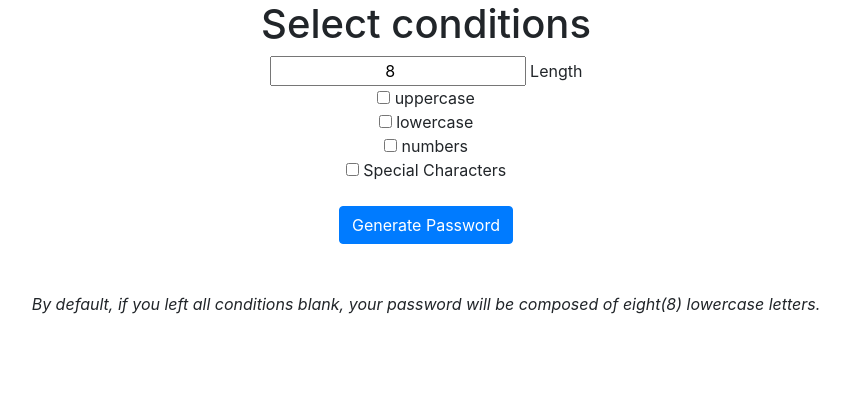
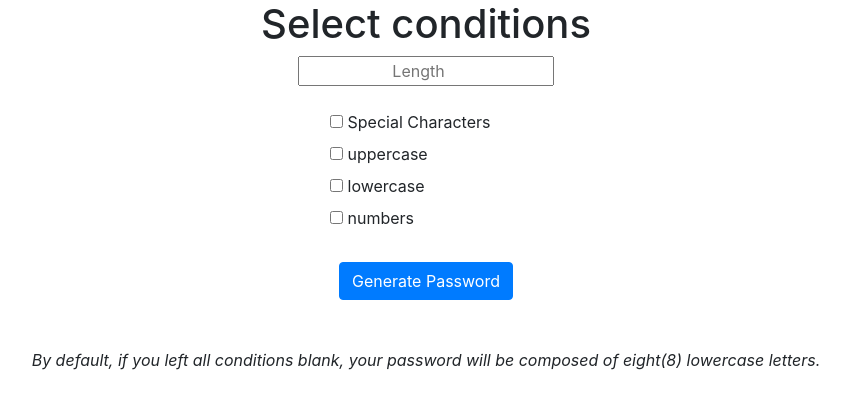
Before and after one commit to Kalle022/django3-password-generator, a Django app: page / in a window 1280 px wide. Shown: the part 56-465 px from the top of the page, without its empty margins (214-1064 px from the left). Run offline with Django 3.2, Linux system fonts and the light colour scheme; some libraries are stand-ins or nearby versions.

Commit message:
Changes in appearance

```diff
--- a/generator/templates/generator/home.html
+++ b/generator/templates/generator/home.html
@@ -3,17 +3,24 @@
     <div class="container text-center">
         <h1>Select conditions</h1>
         <form action="{% url 'password' %}">
-            <input type="number" name="length" min="1" style="text-align: center;" value="8"> Length
-            <br>
-            <input type="checkbox" name="uppercase"> uppercase
-            <br>
-            <input type="checkbox" name="lowercase"> lowercase
-            <br>
-            <input type="checkbox" name="numbers"> numbers
-            <br>
-            <input type="checkbox" name="special"> Special Characters
+            <input type="number" name="length" min="1" style="text-align: center;" placeholder="Length">
             <br>
             <br>
+            <div class="container text-left" style="width: 20%;">
+                <input type="checkbox" id="special" name="special">
+                <label for="special">Special Characters</label>
+                <br>
+                <input type="checkbox" name="uppercase" id="uppercase">
+                <label for="uppercase">uppercase</label>
+                <br>
+                <input type="checkbox" name="lowercase" id="lowercase">
+                <label for="lowercase">lowercase</label>
+                <br>
+                <input type="checkbox" name="numbers" id="numbers">
+                <label for="numbers">numbers</label>
+                <br>
+                <br>
+                </div>
             <input type="submit" value="Generate Password" class="btn btn-primary">
         </form>
         <br>
```
